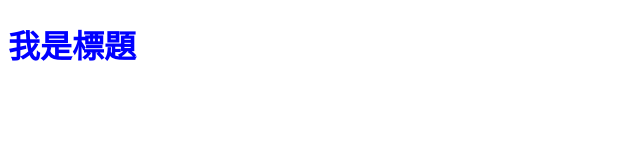
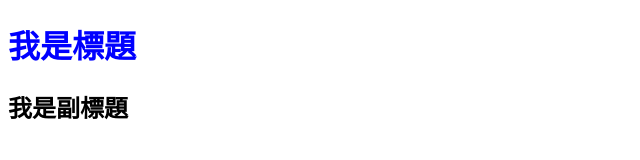
Before and after one commit to ucicu-hung/htmlcssUpdate, a plain HTML site: page index.html in a window 1280 px wide. Shown: the whole page, without its empty margins (0-640 px from the left). Drawn offline with Linux system fonts and the light colour scheme.

Commit message:
第二次上傳
新增副標題

```diff
--- a/index.html
+++ b/index.html
@@ -9,5 +9,6 @@
 </head>
 <body>
     <h1>我是標題</h1>
+    <h2>我是副標題</h2>
 </body>
 </html>
```
